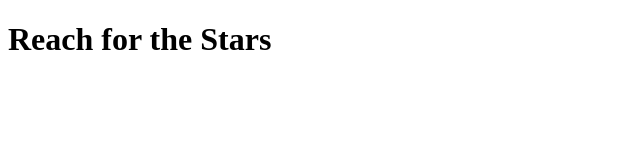
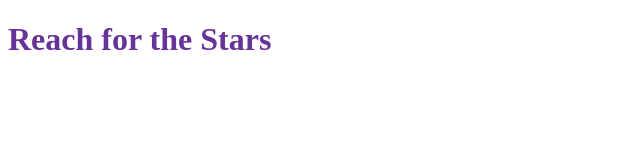
Before and after one commit to Trolzie/to-the-stars, a plain HTML site: page index.html in a window 1280 px wide. Shown: the whole page, without its empty margins (0-640 px from the left). Drawn offline with Linux system fonts and the light colour scheme.

Commit message:
feat: added stylesheet

```diff
--- a/index.html
+++ b/index.html
@@ -4,6 +4,7 @@
     <meta charset="UTF-8" />
     <meta http-equiv="X-UA-Compatible" content="IE=edge" />
     <meta name="viewport" content="width=device-width, initial-scale=1.0" />
+    <link rel="stylesheet" href="style.css/style.css" />
     <title>Document</title>
   </head>
   <body>
--- /dev/null
+++ b/style.css/style.css
@@ -0,0 +1,3 @@
+h1 {
+  color: rebeccapurple;
+}
```
